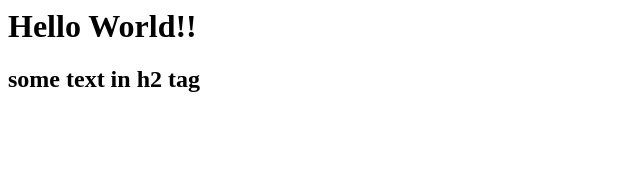
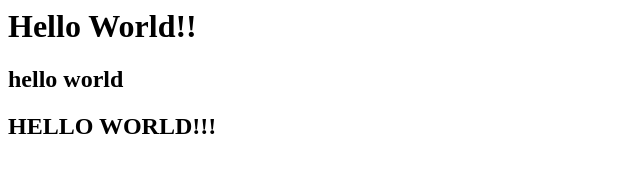
Before and after one commit to ChetanHC-019/Test_Demo, a plain HTML site: page index.html in a window 1280 px wide. Shown: the whole page, without its empty margins (0-640 px from the left). Drawn offline with Linux system fonts and the light colour scheme.

Commit message:
index.html changed again

```diff
--- a/index.html
+++ b/index.html
@@ -4,6 +4,8 @@
     </head>
     <body>
         <h1>Hello World!! </h1>
-        <h2>some text in h2 tag</h2>
+        <h2>hello world</h2>
+        <h2>HELLO WORLD!!!</h2>
+
     </body>
 </html>
```
